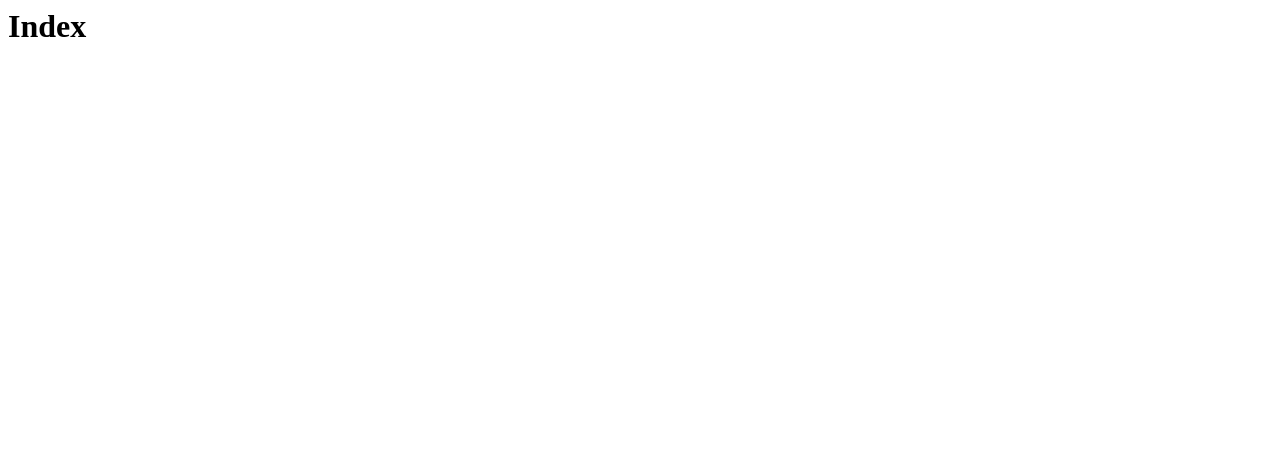
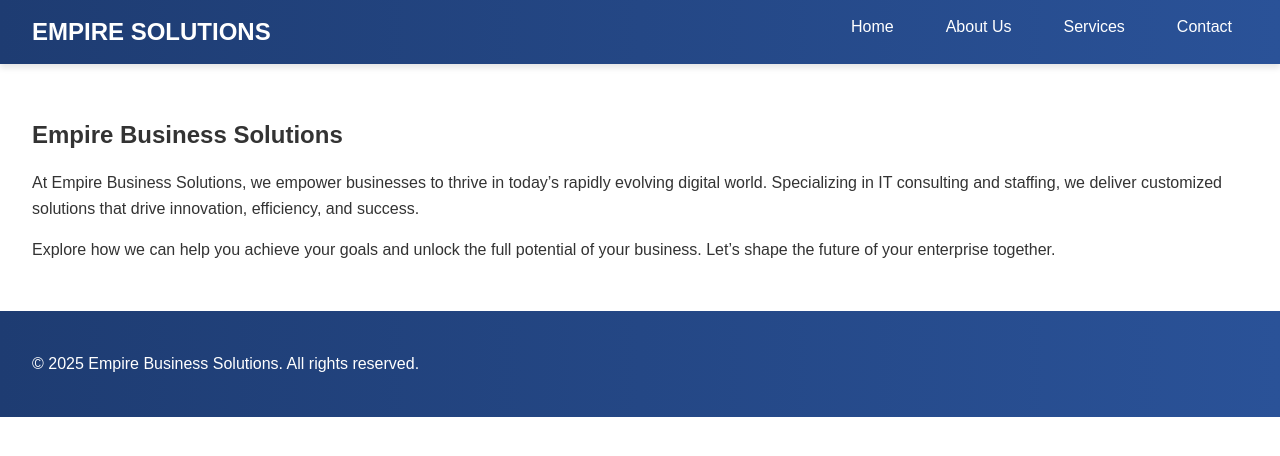
Before and after one commit to MeetShah1909/CompanyVisiting, a plain HTML site: page index.html in a window 1280 px wide. Drawn offline with Linux system fonts and the light colour scheme.

Commit message:
index.html

```diff
--- a/index.html
+++ b/index.html
@@ -1 +1,53 @@
-<h1>Index</h1>
+<!DOCTYPE html>
+<html lang="en">
+<head>
+    <meta charset="UTF-8">
+    <meta name="viewport" content="width=device-width, initial-scale=1.0">
+    <title>Empire Business Solutions</title>
+    <link rel="stylesheet" href="style.css">
+</head>
+<body>
+    <header>
+        <nav class="navbar">
+            <div class="logo">
+                <a href="index.html">Empire Solutions</a>
+            </div>
+            <ul class="nav-links">
+                <li><a href="index.html">Home</a></li>
+                <li>
+                    <a href="about.html">About Us</a>
+                    <ul class="dropdown">
+                        <li><a href="our-team.html">Our Team</a></li>
+                        <li><a href="vision.html">Our Vision</a></li>
+                    </ul>
+                </li>
+                <li>
+                    <a href="service.html">Services</a>
+                    <ul class="dropdown">
+                        <li><a href="it-consulting.html">IT Consulting</a></li>
+                        <li><a href="staffing.html">Staffing</a></li>
+                        <li><a href="custom-solutions.html">Custom Solutions</a></li>
+                    </ul>
+                </li>
+                <li><a href="contact.html">Contact</a></li>
+            </ul>
+        </nav>
+    </header>
+
+    <main>
+        <section class="hero">
+            <h1>Empire Business Solutions</h1>
+            <p>
+                At Empire Business Solutions, we empower businesses to thrive in today’s rapidly evolving digital world.
+                Specializing in IT consulting and staffing, we deliver customized solutions that drive innovation, efficiency, and success.
+            </p>
+            <p>
+                Explore how we can help you achieve your goals and unlock the full potential of your business. Let’s shape the future of your enterprise together.
+            </p>
+        </section>
+    </main>
+    <footer>
+        <p>&copy; 2025 Empire Business Solutions. All rights reserved.</p>
+    </footer>
+</body>
+</html>
```
